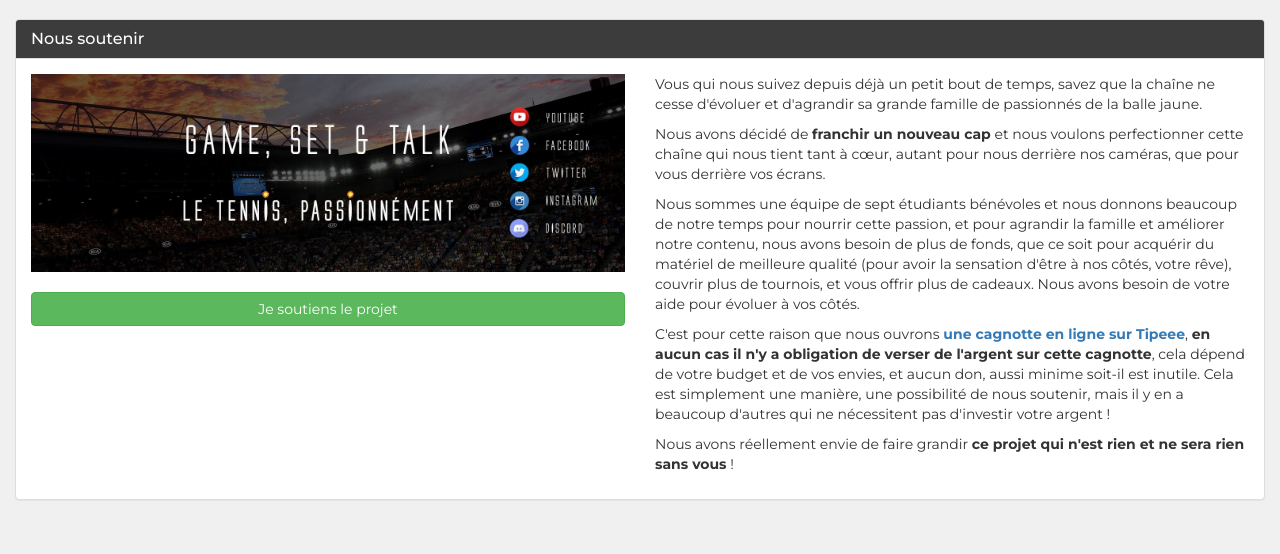
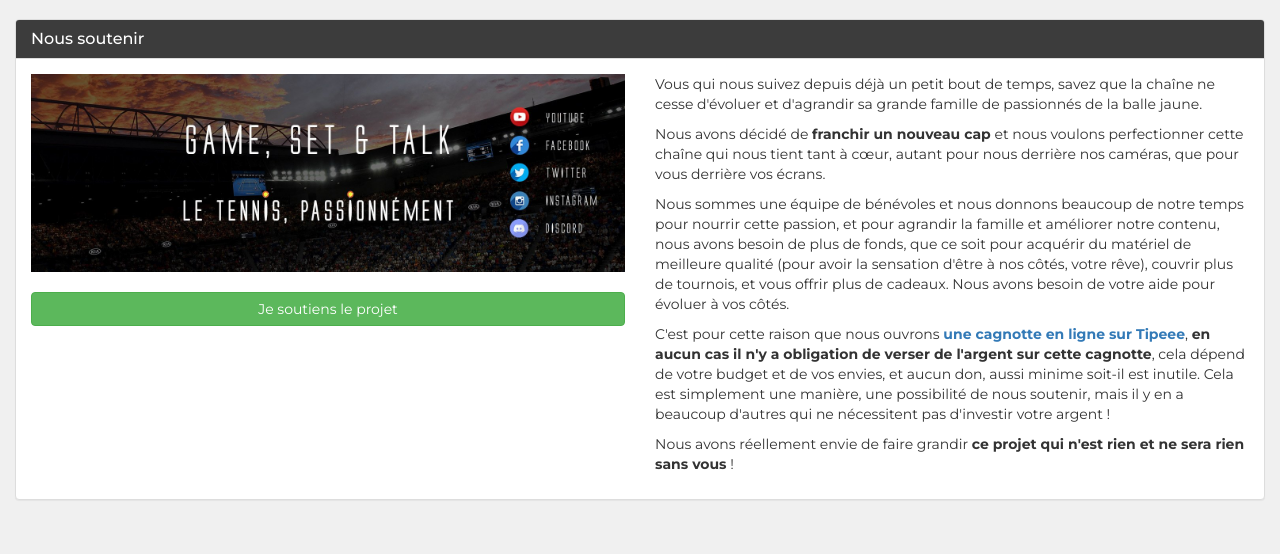
Before and after one commit to colingdc/world-tennis-league, a Flask app: page /support in a window 1280 px wide. Shown: the part 51-605 px from the top of the page. Run offline with Flask 2, Linux system fonts and the light colour scheme; parts of the project's set-up code (start-up, migrations or seed data) failed here and were passed over; some libraries are stand-ins or nearby versions.

Commit message:
Fix wording

```diff
--- a/app/templates/public/support.html
+++ b/app/templates/public/support.html
@@ -19,7 +19,7 @@
                     chaîne qui nous
                     tient tant à cœur, autant pour nous derrière nos caméras, que pour vous derrière vos écrans.</p>
 
-                <p>Nous sommes une équipe de sept étudiants bénévoles et nous donnons beaucoup de notre temps pour
+                <p>Nous sommes une équipe de bénévoles et nous donnons beaucoup de notre temps pour
                     nourrir cette passion, et pour agrandir la famille et améliorer notre contenu, nous avons besoin de
                     plus de fonds, que ce soit pour acquérir du matériel de meilleure qualité (pour avoir la sensation
                     d'être à nos côtés, votre rêve), couvrir plus de tournois, et vous offrir plus de cadeaux. Nous
```
